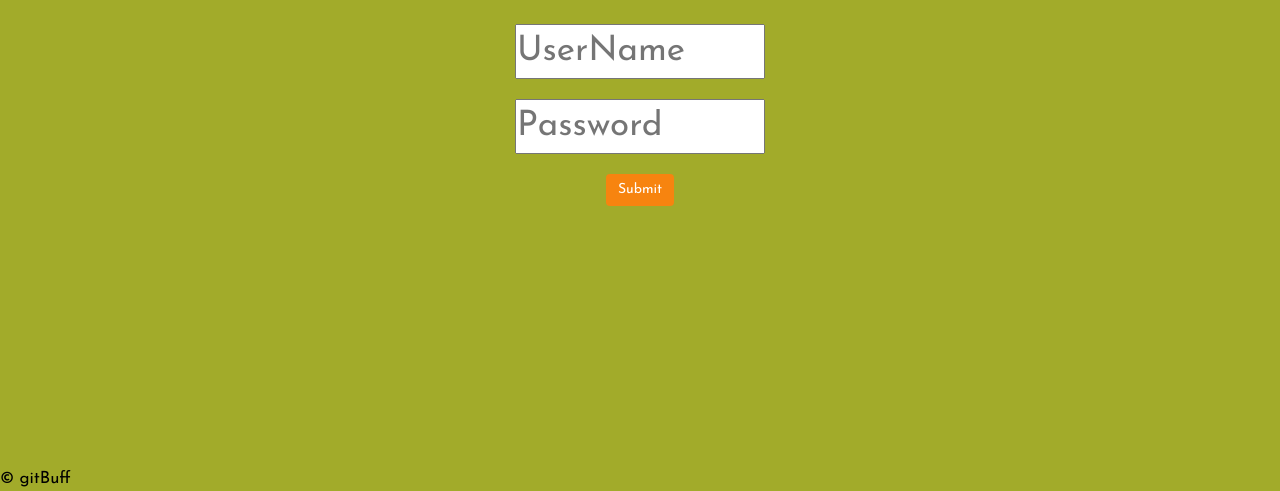
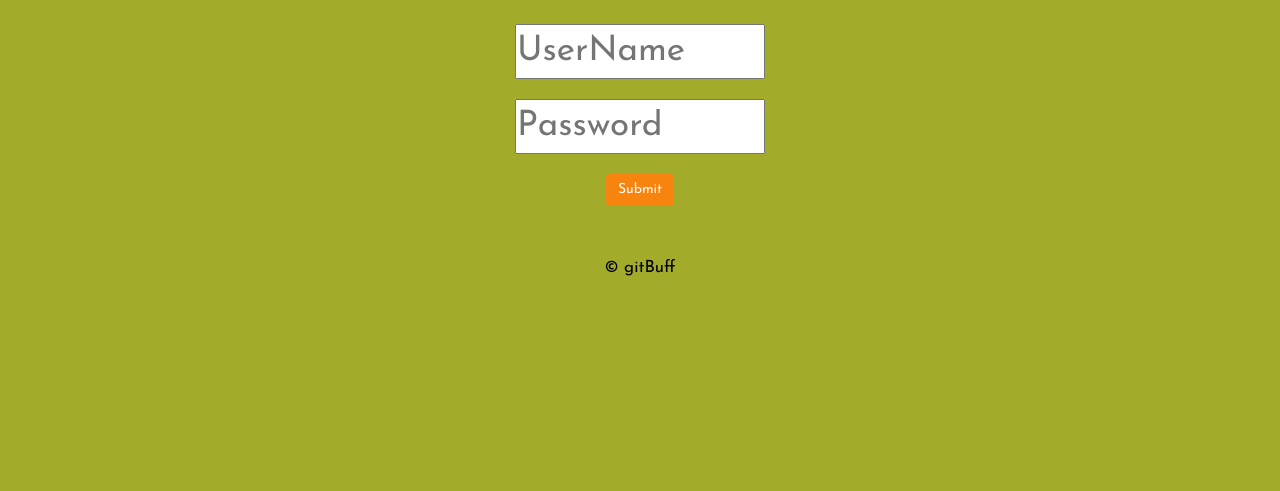
Before and after one commit to katevontaine/gitBuff, a website: page index.html in a window 1280 px wide. Shown: the part 309-800 px from the top of the page. Drawn offline with nearby package versions, Linux system fonts and the light colour scheme; no server answers.

Commit message:
getting new jar, added footer element

```diff
--- a/style.css
+++ b/style.css
@@ -183,8 +183,9 @@ NOTES
   height: 360px;
   overflow: scroll; }
 
-footer {
-  position: absolute;
+.footer {
+  position: relative;
+  width: 100%;
   bottom: 0;
   margin-top: 50px;
   text-align: center;
--- a/styles.scss
+++ b/styles.scss
@@ -248,9 +248,10 @@ NOTES
 }
 
 
-footer{
+.footer{
 
-  position: absolute;
+  position: relative;
+  width:100%;
   bottom:0;
   margin-top:50px;
   text-align: center;
```
Also changed, not shown: 1 other file.
